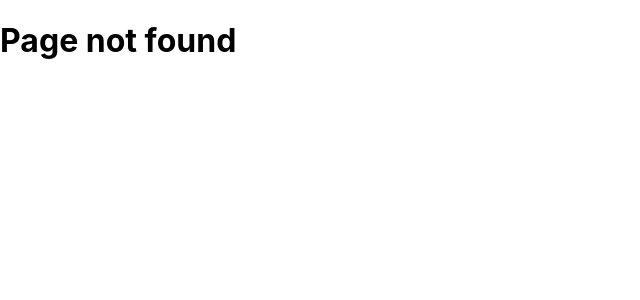
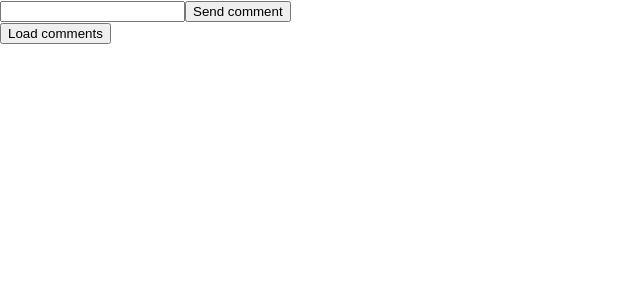
Before and after one commit to CaWeb007/learning_1, a Next.js app: page /comments in a window 1280 px wide. Before the commit this address had no page. Shown: the top 300 px of the page, without its empty margins (0-640 px from the left). Built offline with nearby package versions, Linux system fonts and the light colour scheme.

Commit message:
read and push comments

```diff
--- /dev/null
+++ b/pages/api/comments/index.js
@@ -0,0 +1,14 @@
+import {comments} from "../../data/comments";
+
+export default function handler(req, res){
+    if (req.method === 'GET'){
+        res.status(200).json(comments)
+    }else if (req.method === 'POST') {
+        const newComment = {
+            id: Date.now(),
+            text: req.body.comment
+        }
+        comments.push(newComment)
+        res.status(201).json(newComment)
+    }
+}
--- /dev/null
+++ b/pages/comments/index.js
@@ -0,0 +1,41 @@
+import {useState} from "react";
+
+const CommentsList = () => {
+    const [comments, setComments] = useState([])
+    const [comment, setComment] = useState('')
+    async function showCommentsList(){
+        const res = await fetch('/api/comments')
+        const data = await res.json()
+        setComments(data)
+    }
+
+    const sendComment = async () => {
+        await fetch('/api/comments', {
+            method: 'Post',
+            body: JSON.stringify({comment}),
+            headers: {
+                'Content-Type': 'application/json'
+            }
+        })
+    }
+
+    return (<>
+        <div>
+            <input type="text" value={comment} onChange={(e) => setComment(e.target.value)}/>
+            <button onClick={sendComment}>Send comment</button>
+        </div>
+        <div>
+            <button onClick={showCommentsList}>Load comments</button>
+        </div>
+        <div>
+            {comments.map(item => {
+                return (
+                    <div key={item.id}>
+                        {item.text}
+                    </div>
+                )
+            })}
+        </div>
+    </>)
+}
+export default CommentsList
--- /dev/null
+++ b/pages/data/comments.js
@@ -0,0 +1,5 @@
+export const comments = [
+    {id: 1, text: "Comment 1"},
+    {id: 2, text: "Comment 2"},
+    {id: 3, text: "Comment 3"},
+]
```
